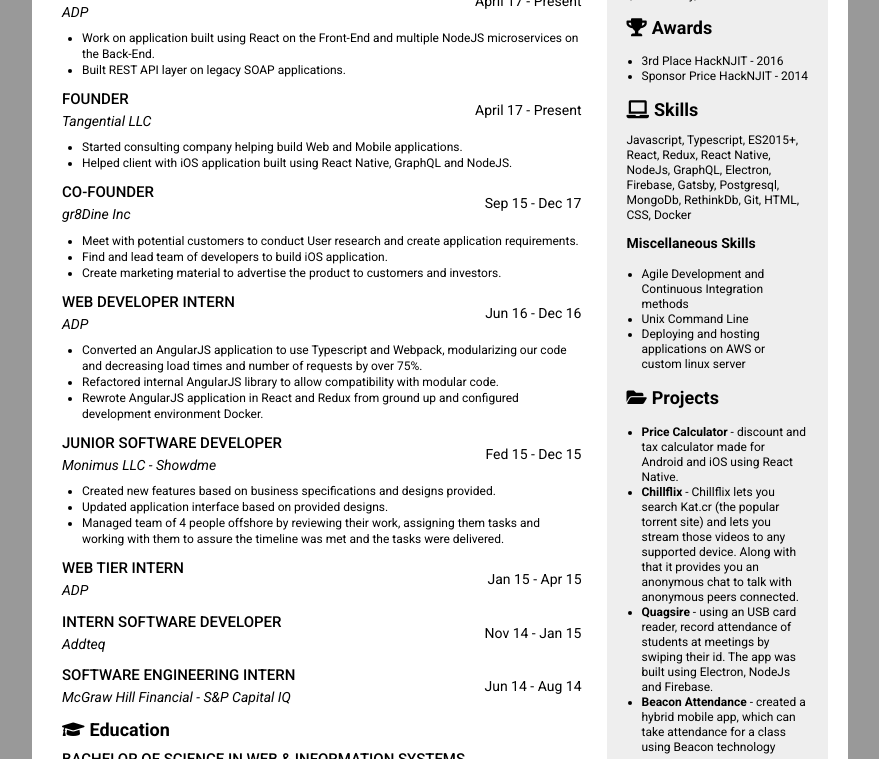
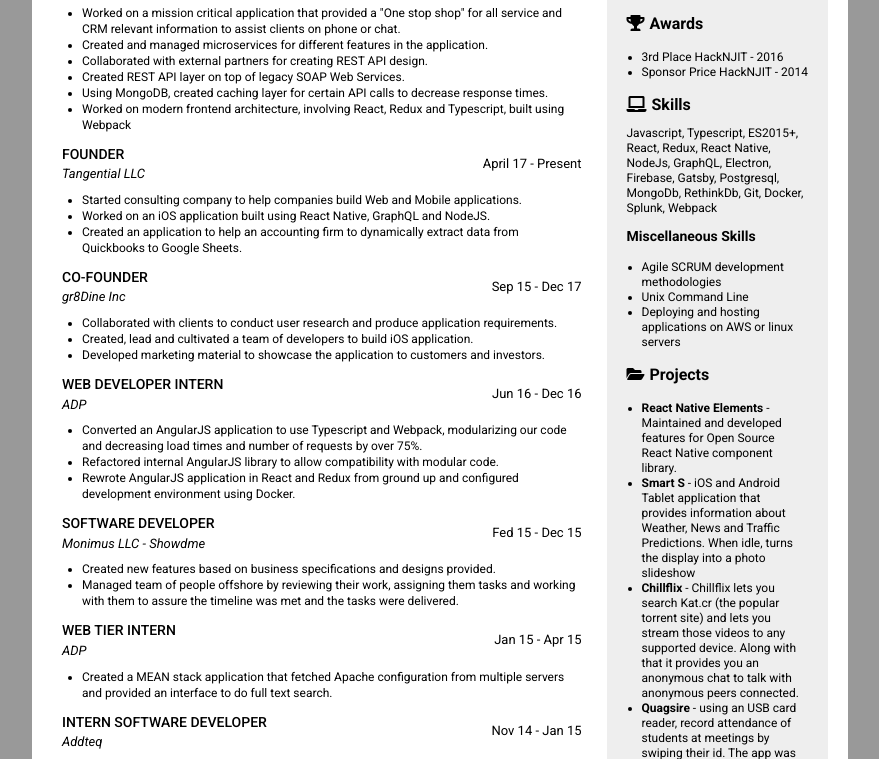
Before and after one commit to jslopeza/resume-react, a React app: page / in a window 1280 px wide. Shown: the part 142-901 px from the top of the page, without its empty margins (200-1079 px from the left). Built offline with nearby package versions, Linux system fonts and the light colour scheme.

Commit message:
Update experience, skills and projects

```diff
--- a/Components/Experiences.js
+++ b/Components/Experiences.js
@@ -8,8 +8,12 @@
       subTitle="ADP"
       rightText="April 17 - Present"
       body={[
-        'Work on application built using React on the Front-End and multiple NodeJS microservices on the Back-End.',
-        'Built REST API layer on legacy SOAP applications.',
+        `Worked on a mission critical application that provided a "One stop shop" for all service and CRM relevant information to assist clients on phone or chat.`,
+        'Created and managed microservices for different features in the application.',
+        'Collaborated with external partners for creating REST API design.',
+        'Created REST API layer on top of legacy SOAP Web Services.',
+        'Using MongoDB, created caching layer for certain API calls to decrease response times.',
+        'Worked on modern frontend architecture, involving React, Redux and Typescript, built using Webpack',
       ]}
     />
     <SectionBody
@@ -17,8 +21,9 @@
       subTitle="Tangential LLC"
       rightText="April 17 - Present"
       body={[
-        'Started consulting company helping build Web and Mobile applications.',
-        'Helped client with iOS application built using React Native, GraphQL and NodeJS.',
+        'Started consulting company to help companies build Web and Mobile applications.',
+        'Worked on an iOS application built using React Native, GraphQL and NodeJS.',
+        'Created an application to help an accounting firm to dynamically extract data from Quickbooks to Google Sheets.',
       ]}
     />
     <SectionBody
@@ -26,9 +31,9 @@
       subTitle="gr8Dine Inc"
       rightText="Sep 15 - Dec 17"
       body={[
-        'Meet with potential customers to conduct User research and create application requirements.',
-        'Find and lead team of developers to build iOS application.',
-        'Create marketing material to advertise the product to customers and investors.',
+        'Collaborated with clients to conduct user research and produce application requirements.',
+        'Created, lead and cultivated a team of developers to build iOS application.',
+        'Developed marketing material to showcase the application to customers and investors.',
       ]}
     />
     <SectionBody
@@ -38,26 +43,25 @@
       body={[
         'Converted an AngularJS application to use Typescript and Webpack, modularizing our code and decreasing load times and number of requests by over 75%.',
         'Refactored internal AngularJS library to allow compatibility with modular code.',
-        'Rewrote AngularJS application in React and Redux from ground up and configured development environment Docker.',
+        'Rewrote AngularJS application in React and Redux from ground up and configured development environment using Docker.',
       ]}
     />
     <SectionBody
-      title="Junior Software Developer"
+      title="Software Developer"
       subTitle="Monimus LLC - Showdme"
       rightText="Fed 15 - Dec 15"
       body={[
         'Created new features based on business specifications and designs provided.',
-        'Updated application interface based on provided designs.',
-        'Managed team of 4 people offshore by reviewing their work, assigning them tasks and working with them to assure the timeline was met and the tasks were delivered.',
+        'Managed team of people offshore by reviewing their work, assigning them tasks and working with them to assure the timeline was met and the tasks were delivered.',
       ]}
     />
     <SectionBody
       title="Web Tier Intern"
       subTitle="ADP"
       rightText="Jan 15 - Apr 15"
-      // body={[
-      //   'Created a MEAN stack application that would get configuration files from multiple servers and provide an interface for user to query the configurations.',
-      // ]}
+      body={[
+        'Created a MEAN stack application that fetched Apache configuration from multiple servers and provided an interface to do full text search.',
+      ]}
     />
     <SectionBody
       title="Intern Software Developer"
--- a/Components/LeftContainer.js
+++ b/Components/LeftContainer.js
@@ -10,7 +10,6 @@
     {/* Experience */}
     <SectionTitle title="Experiences" icon="briefcase" />
     <Experiences />
-
     {/* Education */}
     <SectionTitle
       title="Education"
--- /dev/null
+++ b/Components/ListItem.js
@@ -0,0 +1,7 @@
+import React from 'react';
+
+const ListItem = ({ children }) => (
+  <li className="skills--list--item">{children}</li>
+);
+
+export default ListItem;
--- /dev/null
+++ b/Components/Projects.js
@@ -0,0 +1,33 @@
+import React from 'react';
+import ListItem from './ListItem';
+
+const Projects = () => (
+  <ul className="skills--list">
+    <ListItem>
+      <strong>React Native Elements</strong> - Maintained and developed features
+      for Open Source React Native component library.
+    </ListItem>
+    <ListItem>
+      <strong>Smart S</strong> - iOS and Android Tablet application that
+      provides information about Weather, News and Traffic Predictions. When
+      idle, turns the display into a photo slideshow
+    </ListItem>
+    <ListItem>
+      <strong>Chillflix</strong> - Chillflix lets you search Kat.cr (the popular
+      torrent site) and lets you stream those videos to any supported device.
+      Along with that it provides you an anonymous chat to talk with anonymous
+      peers connected.
+    </ListItem>
+    <ListItem>
+      <strong>Quagsire</strong> - using an USB card reader, record attendance of
+      students at meetings by swiping their id. The app was built using
+      Electron, NodeJs and Firebase.
+    </ListItem>
+    <ListItem>
+      <strong>Beacon Attendance</strong> - created a hybrid mobile app, which
+      can take attendance for a class using Beacon technology.
+    </ListItem>
+  </ul>
+);
+
+export default Projects;
--- a/Components/RightContainer.js
+++ b/Components/RightContainer.js
@@ -2,6 +2,8 @@
 import ContactInfo from './ContactInfo';
 import Skills from './Skills';
 import SectionTitle from './SectionTitle';
+import ListItem from './ListItem';
+import Projects from './Projects';
 
 const RightContainer = () => (
   <div className="container--right">
@@ -9,34 +11,14 @@
 
     <SectionTitle icon="trophy" title="Awards" style={{ marginTop: '15px' }} />
     <ul className="skills--list">
-      <li className="skills--list--item">3rd Place HackNJIT - 2016</li>
-      <li className="skills--list--item">Sponsor Price HackNJIT - 2014</li>
+      <ListItem>3rd Place HackNJIT - 2016</ListItem>
+      <ListItem>Sponsor Price HackNJIT - 2014</ListItem>
     </ul>
 
     <Skills />
 
     <SectionTitle title="Projects" icon="folder-open" />
-    <ul className="skills--list">
-      <li className="skills--list--item">
-        <strong>Price Calculator</strong> - discount and tax calculator made for
-        Android and iOS using React Native.
-      </li>
-      <li className="skills--list--item">
-        <strong>Chillflix</strong> - Chillflix lets you search Kat.cr (the
-        popular torrent site) and lets you stream those videos to any supported
-        device. Along with that it provides you an anonymous chat to talk with
-        anonymous peers connected.
-      </li>
-      <li className="skills--list--item">
-        <strong>Quagsire</strong> - using an USB card reader, record attendance
-        of students at meetings by swiping their id. The app was built using
-        Electron, NodeJs and Firebase.
-      </li>
-      <li className="skills--list--item">
-        <strong>Beacon Attendance</strong> - created a hybrid mobile app, which
-        can take attendance for a class using Beacon technology
-      </li>
-    </ul>
+    <Projects />
   </div>
 );
 
--- a/Components/Skills.js
+++ b/Components/Skills.js
@@ -18,9 +18,9 @@
   'MongoDb',
   'RethinkDb',
   'Git',
-  'HTML',
-  'CSS',
   'Docker',
+  'Splunk',
+  'Webpack',
 ];
 
 const Skills = () => (
@@ -31,11 +31,11 @@
     <h4 className="skills--heading">Miscellaneous Skills</h4>
     <ul className="skills--list">
       <li className="skills--list--item">
-        Agile Development and Continuous Integration methods
+        Agile SCRUM development methodologies
       </li>
       <li className="skills--list--item">Unix Command Line</li>
       <li className="skills--list--item">
-        Deploying and hosting applications on AWS or custom linux server
+        Deploying and hosting applications on AWS or linux servers
       </li>
     </ul>
   </div>
--- a/Components/sectionBody.scss
+++ b/Components/sectionBody.scss
@@ -14,19 +14,19 @@
   }
 
   &--title {
-    font-size: 15px;
+    font-size: 14px;
     text-transform: uppercase;
     font-weight: 500;
   }
   &--subtitle {
-    font-size: 14px;
+    font-size: 13px;
     font-weight: 400;
     font-style: italic;
   }
 
   &--right-text {
     margin-right: var(--right-margin);
-    font-size: 14px;
+    font-size: 13px;
   }
 
   &--list {
--- a/Components/sectionTitle.scss
+++ b/Components/sectionTitle.scss
@@ -1,5 +1,5 @@
 .section {
-  --font-size: 18px;
+  --font-size: 16px;
 
   display: flex;
 
--- a/Components/title.scss
+++ b/Components/title.scss
@@ -1,5 +1,5 @@
 .title {
-  font-size: 18pt;
+  font-size: 18px;
   font-weight: 300;
   text-transform: capitalize;
   color: #000;
@@ -14,5 +14,7 @@
 
 .sub-title {
   margin-top: 0px;
+  margin-bottom: 10px;
   font-weight: 400;
+  font-size: 15px;
 }
```
